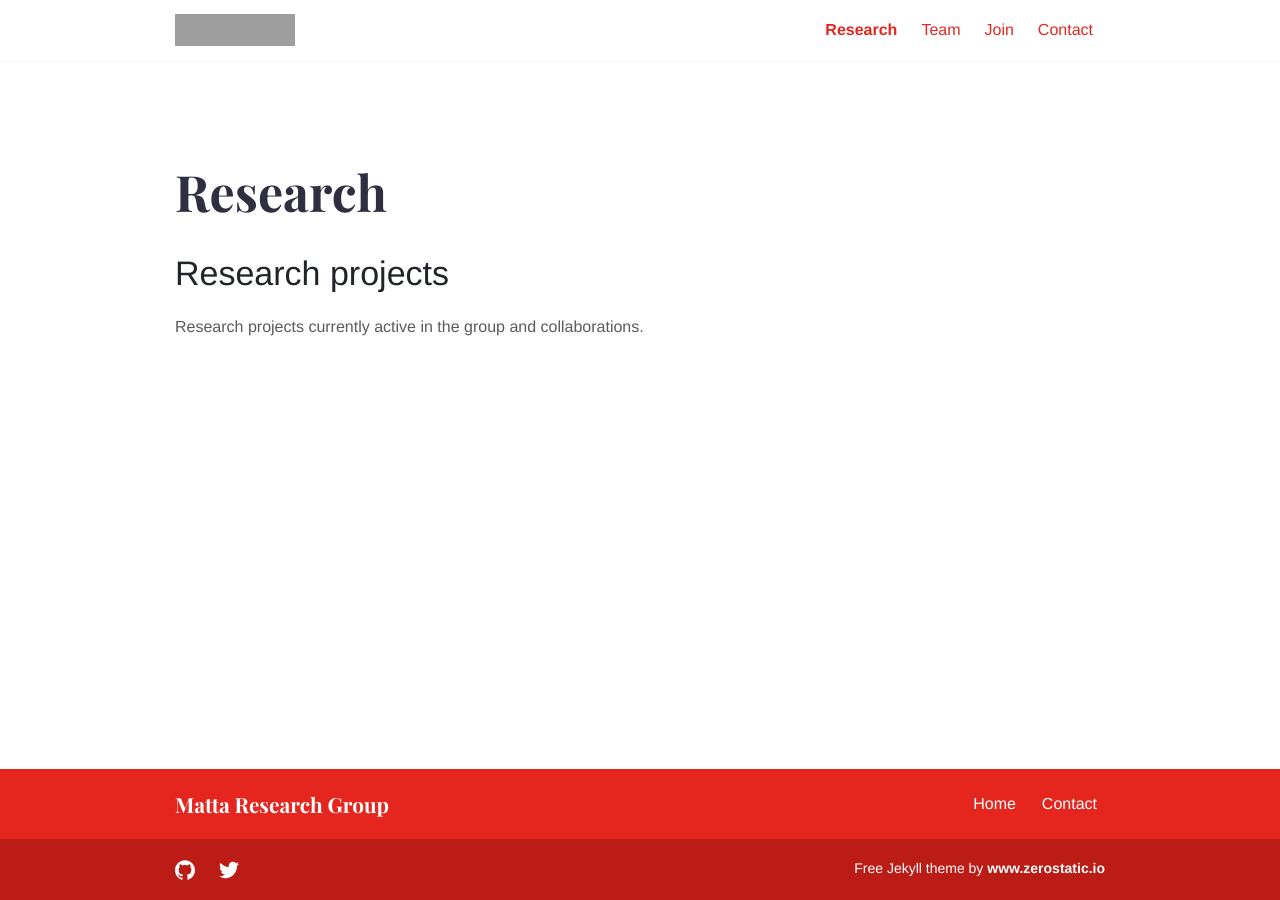
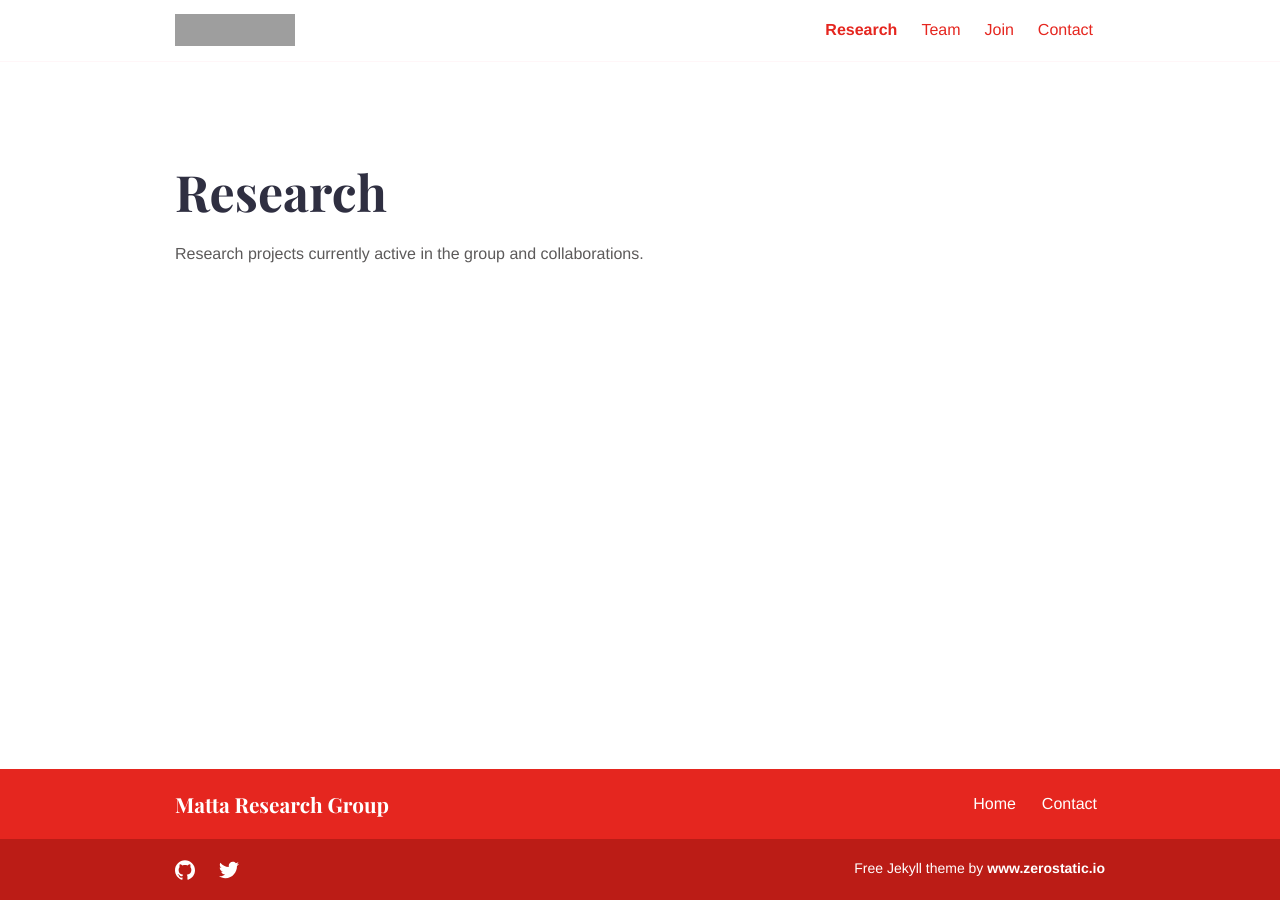
Before and after one commit to matta-research-group/matta-research-group.github.io, a Jekyll site: the page built from research.md, in a window 1280 px wide. Built offline with Jekyll 4.4.1, drawn with Linux system fonts in a browser that asks for light colours; grey boxes are pictures that could not be loaded.

Commit message:
Update research.md

```diff
--- a/research.md
+++ b/research.md
@@ -7,6 +7,4 @@ intro_image_absolute: true
 intro_image_hide_on_mobile: true
 ---
 
-# Research projects
-
 Research projects currently active in the group and collaborations.
```
